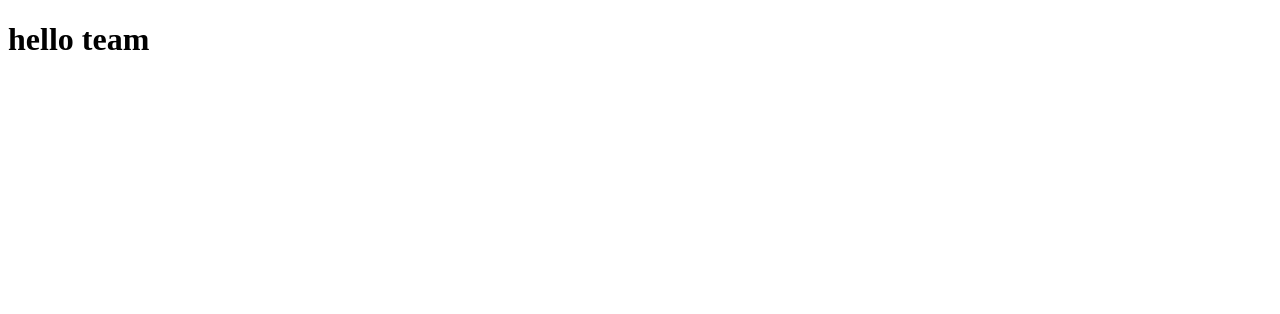
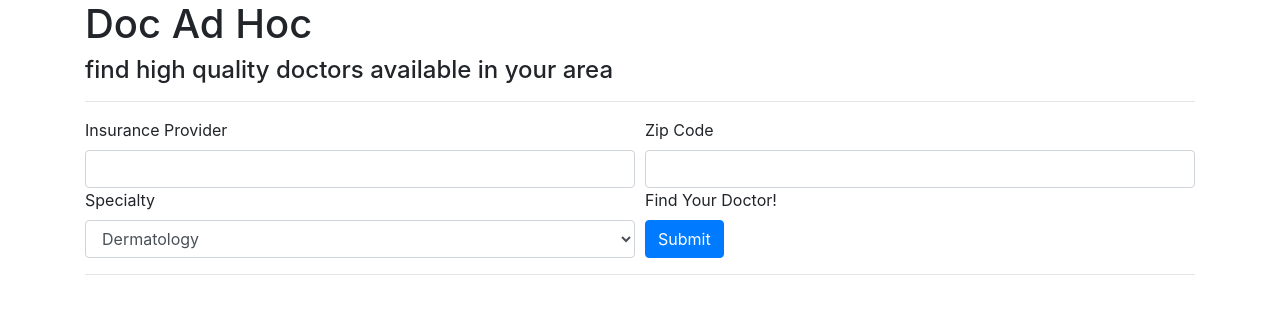
Before and after one commit to viant3/project1, a plain HTML site: page index.html in a window 1280 px wide. Drawn offline with nearby package versions, Linux system fonts and the light colour scheme.

Commit message:
basic html skeleton

```diff
--- a/index.html
+++ b/index.html
@@ -1,29 +1,88 @@
 <!DOCTYPE html>
 
 <html lang="en">
+
 <head>
     <meta charset="UTF-8">
     <meta name="viewport" content="width=device-width, initial-scale=1.0">
     <meta http-equiv="X-UA-Compatible" content="ie=edge">
-    <title>Project 1</title>
+    <!-- working title -->
+    <title>Doc Ad Hoc</title>
+    <!-- including bootstrap just for the 'container' class & its grid -->
+    <link rel="stylesheet" href="https://stackpath.bootstrapcdn.com/bootstrap/4.3.1/css/bootstrap.min.css"
+        integrity="sha384-ggOyR0iXCbMQv3Xipma34MD+dH/1fQ784/j6cY/iJTQUOhcWr7x9JvoRxT2MZw1T" crossorigin="anonymous">
+
 </head>
+
 <body>
+    <div class="container">
 
-<h1>hello team</h1>
+        <!-- Page header -->
+        <h1>Doc Ad Hoc</h1>
+        <h4>find high quality doctors available in your area</h4>
 
 
-</body>
-    <head>
-        <meta charset="utf-8">
-        <meta http-equiv="X-UA-Compatible" content="IE=edge">
-        <title></title>
-        <meta name="description" content="">
-        <meta name="viewport" content="width=device-width, initial-scale=1">
-        <link rel="stylesheet" href="">
-    </head>
-    <body>
+        <hr>
+        <!-- user input card -->
+        <!-- id say work on the functionality for this section, and then once we get that working we can add an "OR search by name" query section  -->
+        <form>
+            <div class="form-row">
+                <div class="col">
+                    <label for="insuranceprovider">Insurance Provider</label>
+                    <!-- id="provider-input" -->
+                    <input type="provider" class="form-control" id="provider-input">
+                </div>
+
+                <div class="col">
+                    <label for="zipcode">Zip Code</label>
+                    <!-- id="zipcode-input" -->
+                    <input type="zipcode" class="form-control" id="zipcode-input">
+                </div>
+            </div>
+
+            <div class="form-row">
+                <div class="col">
+                    <!-- drop down form *might* be the best format for this depending on how many specialities are offered by the API -->
+                    <label for="specialty">Specialty</label>
+                    <!-- id="specialty-input" -->
+                    <select class="form-control" id="specialty-input">
+                        <!-- examples -->
+                        <option>Dermatology</option>
+                        <option>Oncology</option>
+                        <option>Dentistry</option>
+                        <option>Orthopedic Surgery</option>
+                        <option>Ear, Nose & Throat</option>
+                    </select>
+                </div>
+
+                <div class="col">
+                        <label for="submit">Find Your Doctor!</label>
+                        <br>
+                    <button type="submit" class="btn btn-primary" id="submit-btn">Submit</button>
+                </div>
+            </div>
+
+        </form>
 
 
-    </body>
+
+
+
+
+
+
+
+        <hr>
+        <!-- results & map display card -->
+
+
+
+
+
+    </div>
+    <!-- plug jquery and custom script here -->
+    <!-- <script></script>
+<script></script> -->
+</body>
 
 </html>
```
